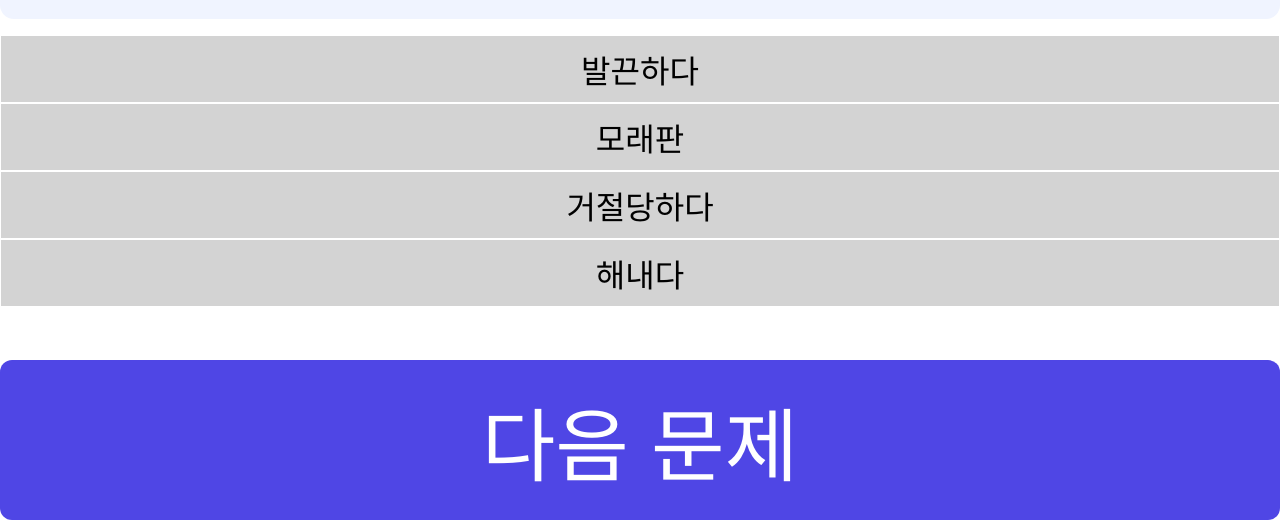
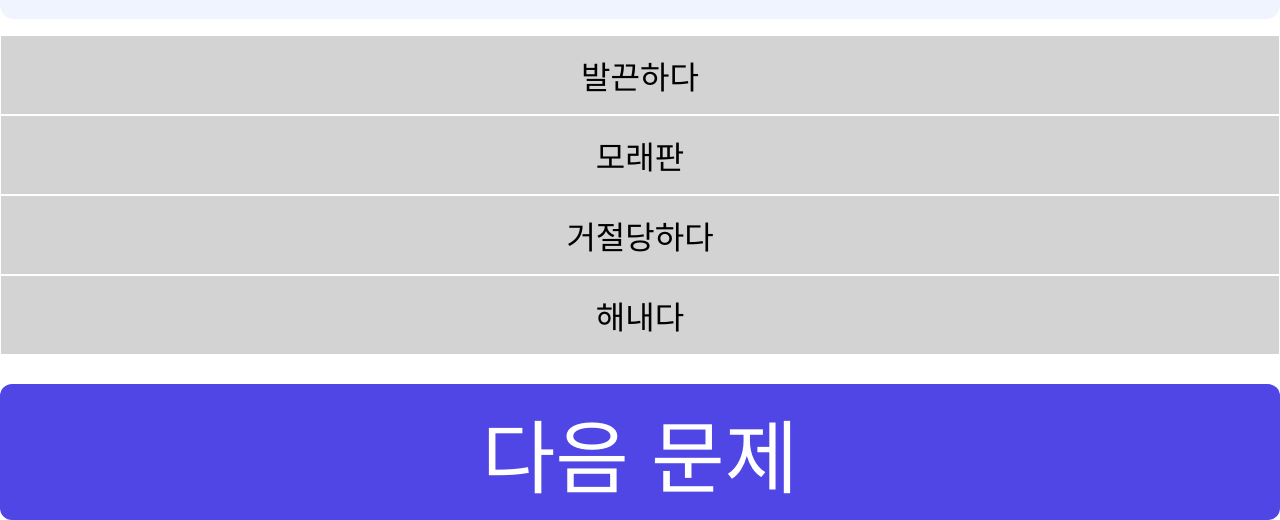
Before and after one commit to K-Era2077/crazy_korean_card_game3, a plain HTML site: page index.html in a window 1280 px wide. Shown: the part 280-800 px from the top of the page. Drawn offline with Linux system fonts and the light colour scheme.

Commit message:
Add files via upload

```diff
--- a/index.html
+++ b/index.html
@@ -112,7 +112,7 @@
     .option-btn {
       flex: 1 1 calc(50% - 8px);
       padding: 10px 16px;
-      min-height: 25%;
+      min-height: 10vh;
       font-size: xx-large;
       /* border-radius: 12px; */
       border: 1px solid white;
@@ -146,7 +146,7 @@
     #message.wrong { color: #dc2626; }
     #next-btn {
       width: 100%;
-      min-height: 20%;
+      min-height: 15%;
       padding: 10px;
       font-size: 80px;
       border-radius: 12px;
```
